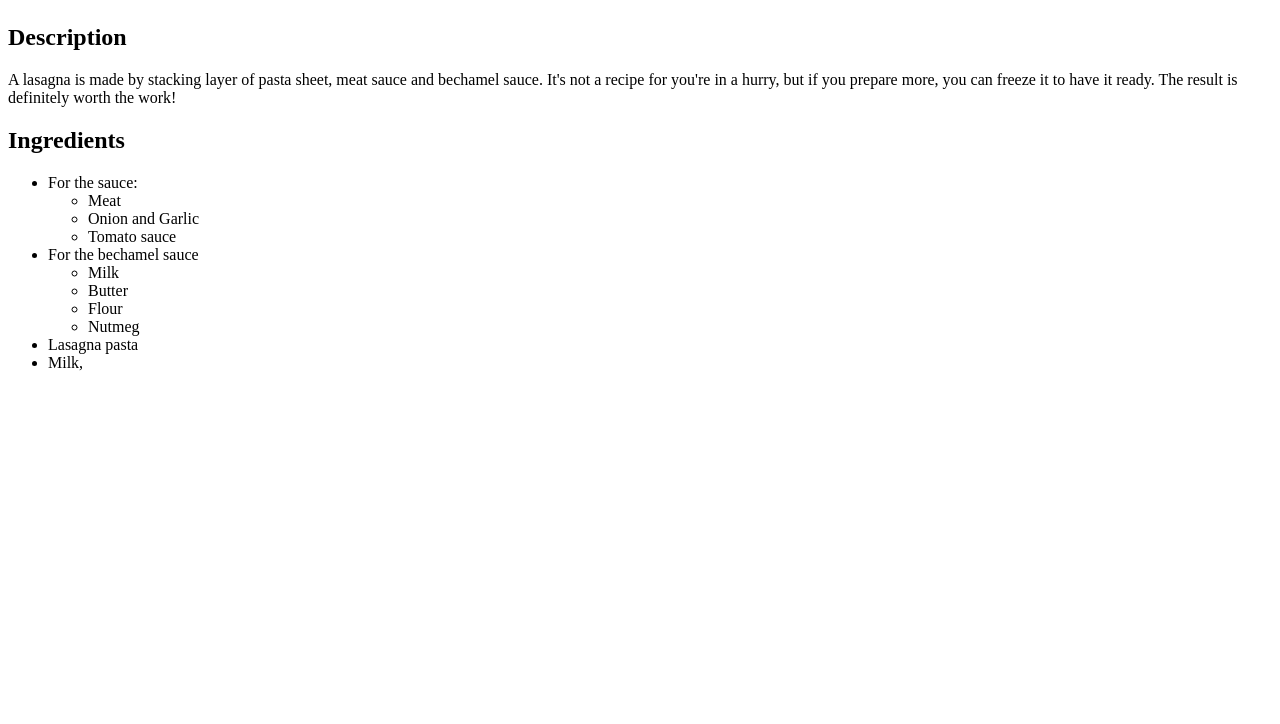
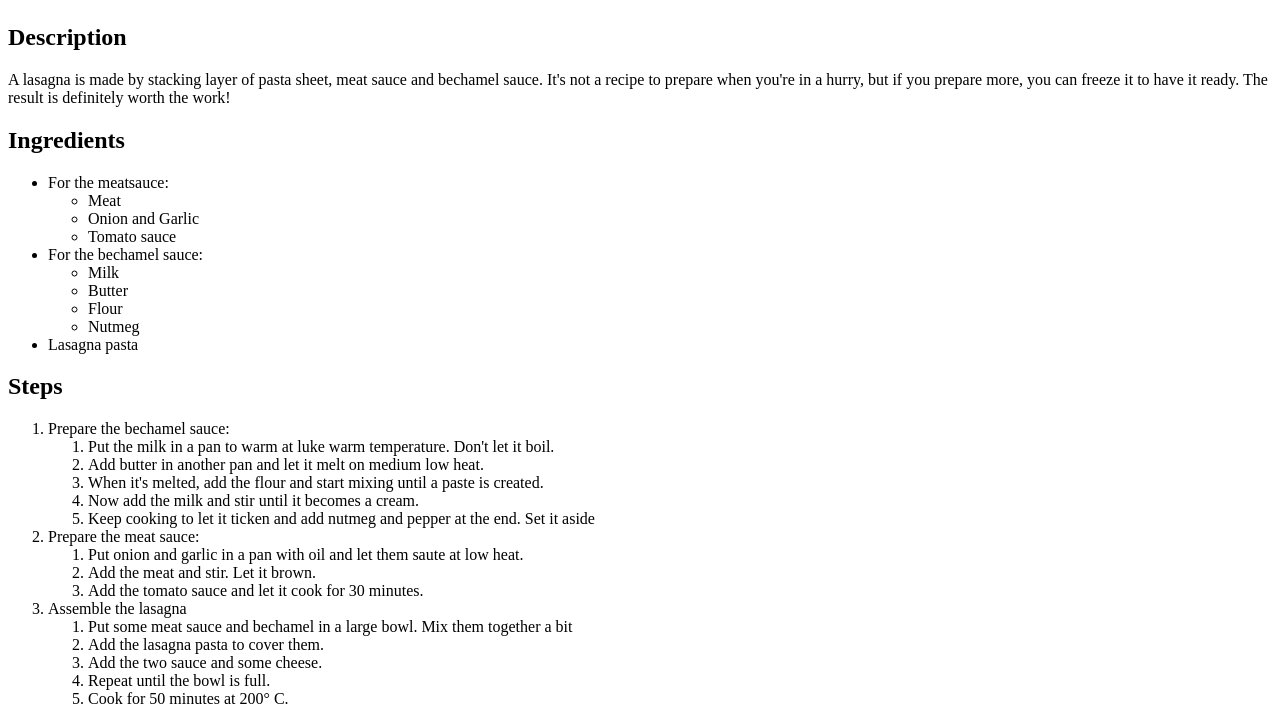
Before and after one commit to valentina312/odin-recipes, a plain HTML site: page recipes/lasagna.html in a window 1280 px wide. Shown: the part 942-1666 px from the top of the page. Before the commit the page ends 1330 px from the top, so only its background shows below. Drawn offline with Linux system fonts and the light colour scheme.

Commit message:
lasagna: Add steps for recipe

```diff
--- a/recipes/lasagna.html
+++ b/recipes/lasagna.html
@@ -10,16 +10,16 @@
     <h1>Lasagna</h1>
     <img src="../img/Lasagna.jpg" alt="A plate with yummy looking lasagna.">
     <h2>Description</h2>
-    <p>A lasagna is made by stacking layer of pasta sheet, meat sauce and bechamel sauce. It's not a recipe for you're in a hurry, but if you prepare more, you can freeze it to have it ready. The result is definitely worth the work!</p>
+    <p>A lasagna is made by stacking layer of pasta sheet, meat sauce and bechamel sauce. It's not a recipe to prepare when you're in a hurry, but if you prepare more, you can freeze it to have it ready. The result is definitely worth the work!</p>
     <h2>Ingredients</h2>
     <ul>
-        <li>For the sauce:</li>
+        <li>For the meatsauce:</li>
             <ul>
                 <li>Meat</li>
                 <li>Onion and Garlic</li>
                 <li>Tomato sauce</li>
             </ul>
-        <li>For the bechamel sauce</li>
+        <li>For the bechamel sauce:</li>
             <ul>
                 <li>Milk</li>
                 <li>Butter</li>
@@ -27,8 +27,32 @@
                 <li>Nutmeg</li>
             </ul>
         <li>Lasagna pasta</li>
-        <li>Milk, </li>
     </ul>
+    <h2>Steps</h2>
+    <ol>
+        <li> Prepare the bechamel sauce:</li>
+        <ol>
+            <li>Put the milk in a pan to warm at luke warm temperature. Don't let it boil.</li>
+            <li>Add butter in another pan and let it melt on medium low heat.</li>
+            <li>When it's melted, add the flour and start mixing until a paste is created.</li>
+            <li>Now add the milk and stir until it becomes a cream.</li>
+            <li>Keep cooking to let it ticken and add nutmeg and pepper at the end. Set it aside</li>
+        </ol>
+        <li>Prepare the meat sauce:</li>
+        <ol>
+            <li>Put onion and garlic in a pan with oil and let them saute at low heat.</li>
+            <li>Add the meat and stir. Let it brown.</li>
+            <li>Add the tomato sauce and let it cook for 30 minutes.</li>
+        </ol>
+        <li>Assemble the lasagna</li>
+        <ol>
+            <li>Put some meat sauce and bechamel in a large bowl. Mix them together a bit</li>
+            <li>Add the lasagna pasta to cover them.</li>
+            <li>Add the two sauce and some cheese.</li>
+            <li>Repeat until the bowl is full.</li>
+            <li>Cook for 50 minutes at 200° C.</li>
+        </ol>
+    </ol>
 
 </body>
 </html>
```
